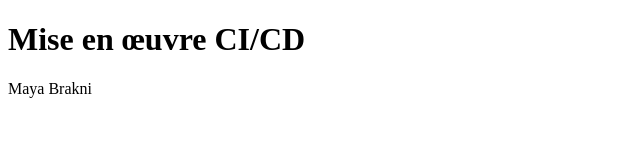
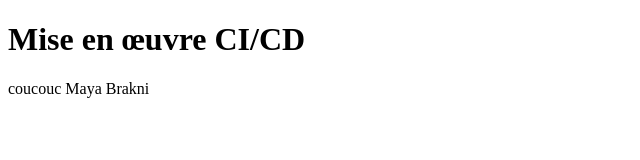
Before and after one commit to maya-brakni/CYDOPS, a plain HTML site: page index.html in a window 1280 px wide. Shown: the full height of the page, 0-640 px from the left. Drawn offline with Linux system fonts and the light colour scheme.

Commit message:
correction html #2

```diff
--- a/index.html
+++ b/index.html
@@ -3,6 +3,6 @@
 <head><title>Lab CYDOPOS</title></head>
 <body>
 <h1>Mise en œuvre CI/CD </h1>
-<p>Maya Brakni</p>
+<p>coucouc Maya Brakni</p>
 </body>
 </html>
```
